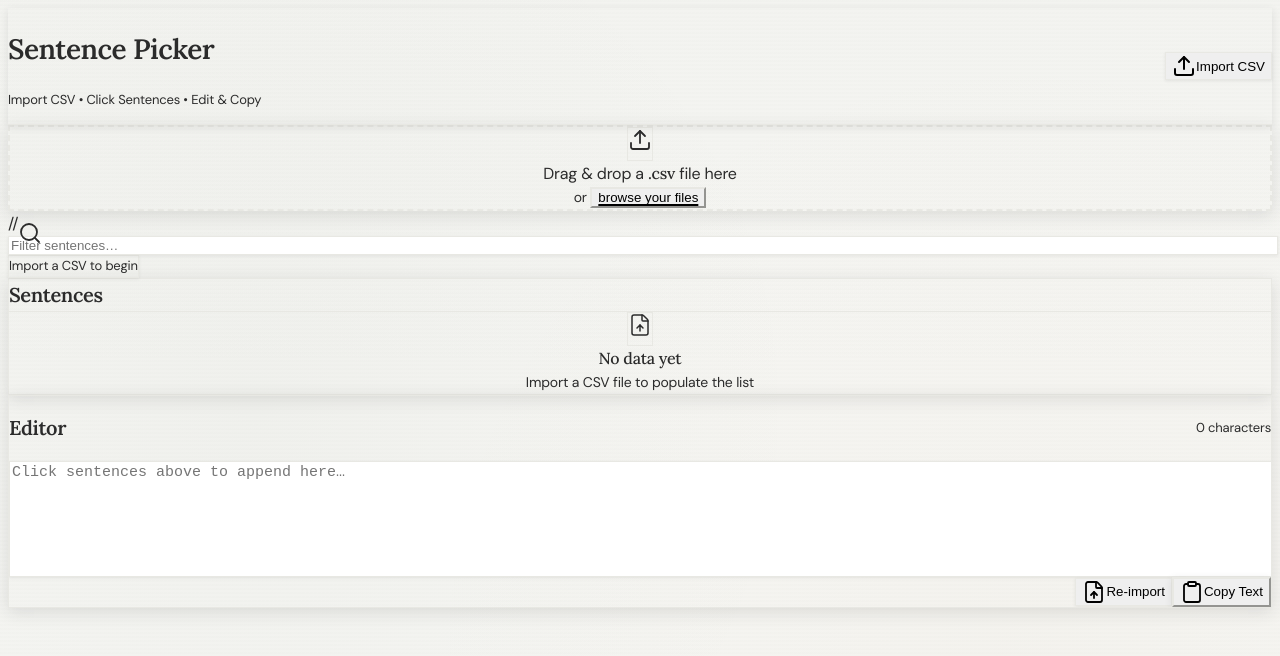
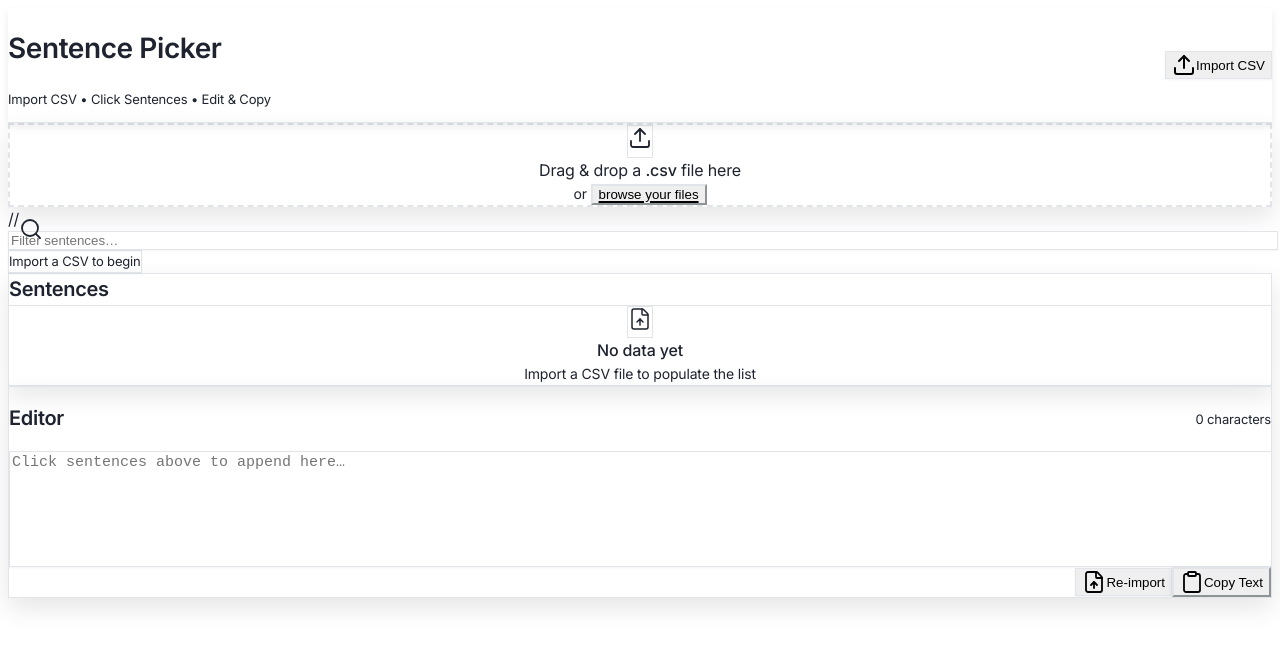
Before and after one commit to spacefrog29/lruter, a React (Vite) app: page / in a window 1280 px wide. Shown: the top 656 px of the page. Built offline with nearby package versions, Linux system fonts and the light colour scheme.

Commit message:
Updated CSS

```diff
--- a/src/index.css
+++ b/src/index.css
@@ -1,50 +1,40 @@
-@import url('https://fonts.googleapis.com/css2?family=Lora:wght@400;500;600;700&family=DM+Sans:wght@400;500;600;700&display=swap');
+@import url('https://fonts.googleapis.com/css2?family=Inter:wght@400;500;600;700&display=swap');
 
 @tailwind base;
 @tailwind components;
 @tailwind utilities;
 
 :root {
-  /* Refined border radius - more subtle */
+    /* Radius */
     --radius: 0.5rem;
+    /* Core colors */
+    --background: 0 0% 100%; /* White */
+    --foreground: 222 22% 15%; /* Near-black */
 
-  /* Elegant & Sophisticated Color Palette */
-  --background: 60 14% 96%; /* Soft cream #F5F5F0 */
-  --foreground: 0 0% 17%; /* Charcoal #2C2C2E */
-
-  --card: 60 11% 98%; /* Warm white #FAFAF8 */
-  --card-foreground: 0 0% 17%;
-
-  --popover: 60 11% 98%;
-  --popover-foreground: 0 0% 17%;
-
-  --muted: 60 5% 93%; /* Light warm gray */
-  --muted-foreground: 0 0% 44%; /* Stone #6C6C70 */
-
-  --accent: 86 10% 40%; /* Deep sage #5A6C57 */
-  --accent-foreground: 0 0% 98%;
-
-  --destructive: 9 30% 42%; /* Muted terracotta #8B4A47 */
-  --destructive-foreground: 0 0% 98%;
-
-  --border: 60 9% 90%; /* Soft border #E5E5E0 */
-  --input: 60 9% 90%;
-
-  --primary: 86 10% 40%; /* Deep sage */
-  --primary-foreground: 0 0% 98%;
-
-  --secondary: 40 20% 88%; /* Warm gray */
-  --secondary-foreground: 0 0% 17%;
-
-  --ring: 86 10% 40%;
-
-  --success: 86 20% 35%; /* Muted forest green #4A6741 */
-
-  /* Elegant elevation system */
-  --shadow-sm: 0 1px 3px rgba(44, 44, 46, 0.08);
-  --shadow-md: 0 2px 8px rgba(44, 44, 46, 0.10);
-  --shadow-lg: 0 4px 16px rgba(44, 44, 46, 0.12);
-  --shadow-xl: 0 8px 24px rgba(44, 44, 46, 0.14);
+    --card: 0 0% 100%;
+    --card-foreground: 222 22% 15%;
+    --popover: 0 0% 100%;
+    --popover-foreground: 222 22% 15%;
+    /* Neutral grays */
+    --muted: 210 20% 96%;
+    --muted-foreground: 215 15% 45%;
+    --border: 214 18% 90%;
+    --input: 214 18% 90%;
+    /* Light blue primary */
+    --primary: 210 90% 55%; /* Light blue */
+    --primary-foreground: 0 0% 100%;
+    --secondary: 210 20% 96%;
+    --secondary-foreground: 222 22% 15%;
+    --accent: 210 90% 55%;
+    --accent-foreground: 0 0% 100%;
+    --destructive: 0 72% 50%;
+    --destructive-foreground: 0 0% 100%;
+    --ring: 210 90% 55%;
+    --success: 145 65% 40%;
+    /* Clean shadow system */
+    --shadow-sm: 0 1px 2px rgba(0, 0, 0, 0.05);
+    --shadow-md: 0 4px 8px rgba(0, 0, 0, 0.08);
+    --shadow-lg: 0 10px 24px rgba(0, 0, 0, 0.10);
 }
 
 * {
@@ -54,30 +44,15 @@
 body {
     background-color: hsl(var(--background));
     color: hsl(var(--foreground));
-  font-family: 'DM Sans', -apple-system, BlinkMacSystemFont, 'Segoe UI', sans-serif;
+    font-family: 'Inter', -apple-system, BlinkMacSystemFont, 'Segoe UI', sans-serif;
     font-weight: 400;
-  font-feature-settings: "rlig" 1, "calt" 1, "kern" 1;
-  text-rendering: optimizeLegibility;
+    line-height: 1.55;
+    letter-spacing: -0.01em;
     -webkit-font-smoothing: antialiased;
     -moz-osx-font-smoothing: grayscale;
-  letter-spacing: -0.011em;
-  line-height: 1.6;
-
-  /* Sophisticated textured background */
-  background-image:
-    linear-gradient(to bottom, rgba(90, 108, 87, 0.02), transparent 400px),
-    radial-gradient(circle at 20% 50%, rgba(90, 108, 87, 0.04) 0%, transparent 50%),
-    radial-gradient(circle at 80% 80%, rgba(184, 149, 106, 0.04) 0%, transparent 50%),
-    repeating-linear-gradient(
-      0deg,
-      transparent,
-      transparent 2px,
-      rgba(90, 108, 87, 0.01) 2px,
-      rgba(90, 108, 87, 0.01) 4px
-    );
 }
 
-/* Elegant utility classes */
+/* Elevation utilities */
 .elevation-1 {
     box-shadow: var(--shadow-sm);
 }
@@ -90,41 +65,37 @@ body {
     box-shadow: var(--shadow-lg);
 }
 
-.elevation-4 {
-  box-shadow: var(--shadow-xl);
-}
-
-.transition-elegant {
-  transition: all 200ms cubic-bezier(0.4, 0.0, 0.2, 1);
+/* Transitions */
+.transition-standard {
+    transition: all 200ms ease;
 }
 
 .transition-smooth {
-  transition: all 300ms cubic-bezier(0.4, 0.0, 0.2, 1);
+    transition: all 300ms ease;
 }
 
+/* Accent helpers */
 .border-accent-left {
-  border-left: 3px solid hsl(var(--accent));
+    border-left: 3px solid hsl(var(--primary));
 }
 
-/* Typography refinements */
+/* Typography */
 .font-display {
-  font-family: 'Lora', Georgia, serif;
-  letter-spacing: -0.02em;
     font-weight: 600;
+    letter-spacing: -0.015em;
 }
 
 .font-display-medium {
-  font-family: 'Lora', Georgia, serif;
-  letter-spacing: -0.015em;
     font-weight: 500;
 }
 
-/* Refined fade-in animation for content */
+/* Subtle fade-in */
 @keyframes fade-in {
     from {
         opacity: 0;
-    transform: translateY(8px);
+        transform: translateY(6px);
     }
+
     to {
         opacity: 1;
         transform: translateY(0);
@@ -132,12 +103,26 @@ body {
 }
 
 .animate-fade-in {
-  animation: fade-in 400ms cubic-bezier(0.4, 0.0, 0.2, 1) forwards;
+    animation: fade-in 300ms ease-out forwards;
 }
 
-/* Stagger delays for list items */
-.stagger-1 { animation-delay: 30ms; }
-.stagger-2 { animation-delay: 60ms; }
-.stagger-3 { animation-delay: 90ms; }
-.stagger-4 { animation-delay: 120ms; }
-.stagger-5 { animation-delay: 150ms; }
+/* Stagger utilities */
+.stagger-1 {
+    animation-delay: 40ms;
+}
+
+.stagger-2 {
+    animation-delay: 80ms;
+}
+
+.stagger-3 {
+    animation-delay: 120ms;
+}
+
+.stagger-4 {
+    animation-delay: 160ms;
+}
+
+.stagger-5 {
+    animation-delay: 200ms;
+}
```
Lines whose indentation alone changed are shown as unchanged.
